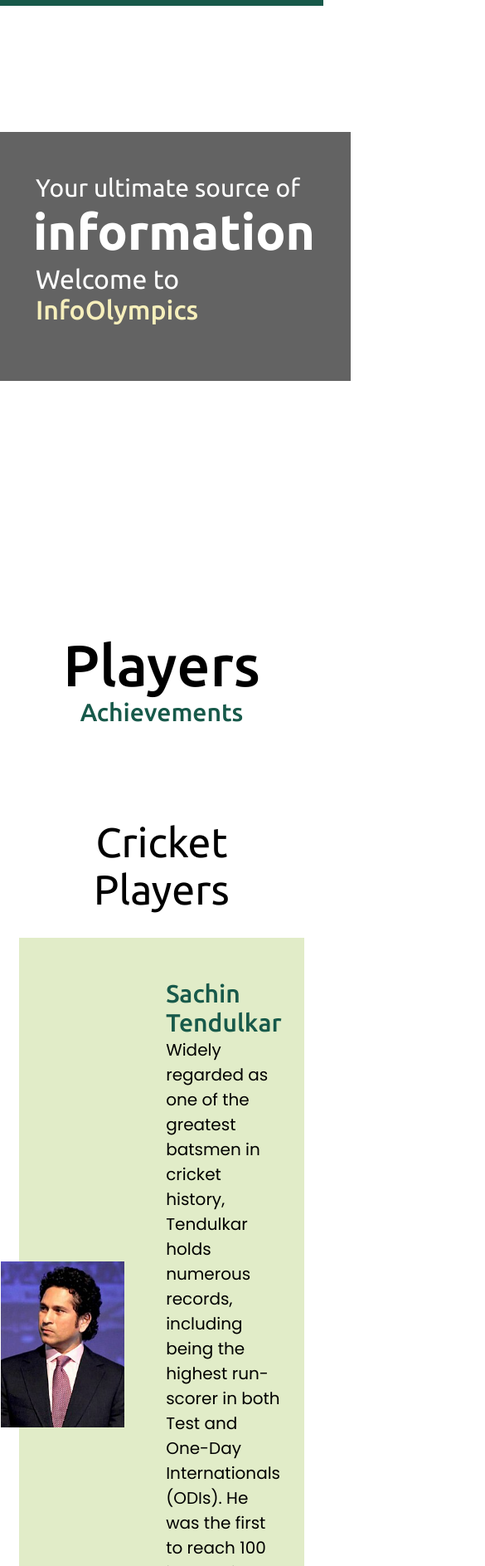
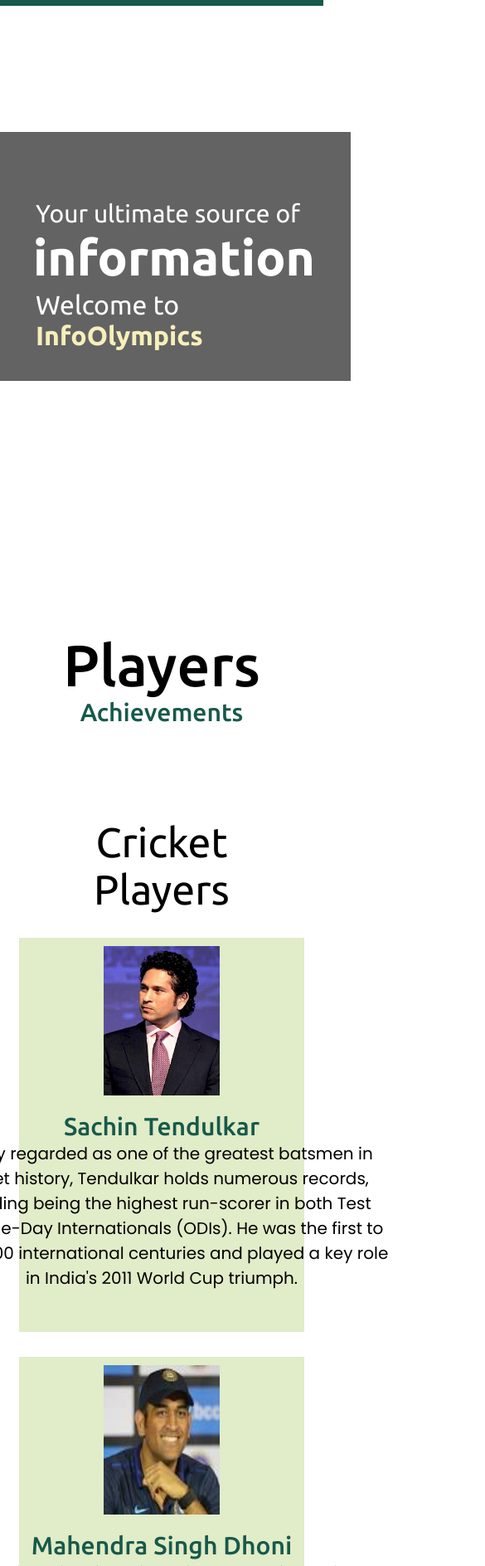
Before and after one commit to sadhanasharma1/InfoOlympic, a plain HTML site: page index.html in a window 390 px wide. Shown: the part 113-2000 px from the top of the page at 83% size, 585 px wide, since content can reach past the window. Drawn offline with nearby package versions, Linux system fonts and the light colour scheme.

Commit message:
Update style.css

```diff
--- a/style.css
+++ b/style.css
@@ -92,11 +92,7 @@ transition: color 0.3s ease;    /* diff */
 .navbar.sticky .menu li a:hover{
 color:white;
 }
-.max-width  {
-    max-width:3000px;
-    padding: 0px 40px;
-    margin:auto;
-}
+
 
 
 .port{
@@ -153,7 +149,9 @@ color:white;
 
 
 .home .max-width{
+    display:flex;
 
+justify-content:center;
 align-items: center;
 background-color: #222;
 opacity: 0.7;
@@ -168,14 +166,14 @@ height: 300px;
 .home .home-content .text-1{
     font-size:30px;
     font-weight:400;
-    opacity:1;
+
 
 }
 .home .home-content .text-2{
     font-size:60px;
     font-weight:600;
     margin-left: -3px;
-    opacity:1;
+
 }
 .home .home-content .text-3{
     font-size:40px;
@@ -185,7 +183,7 @@ height: 300px;
 
 .home .home-content .text-3 span{
     color: #F3E99F;
-    font-weight:500;
+    font-weight:600;
 }
 
 /* player section styling---------------- */
@@ -198,6 +196,7 @@ padding:30px;
 .player .player-content img{
     width: 160px;
     height: 200px;
+    padding:20px;
 
 }
 .player .player-content .profile{
@@ -212,6 +211,7 @@ padding:30px;
 .player .player-content .z{
     background-color: #E1ECC8;
     display:flex;
+
     justify-content: center;
     align-items: center;
 
@@ -358,6 +358,7 @@ padding:30px;
 }
 
 
+
     /* Contact Me section styling--------------------------- */
 
 
@@ -365,13 +366,11 @@ padding:30px;
     display:flex;
     flex-direction:column;
     text-align: center;
-    margin: 35px 0 20px 0 !important;
+    margin: 20px 500px 20px 500px !important;
     /* background:#222; */
 
   }
-.contact .max-width{
-    width:900px;
-}
+
 
   input[type=submit] {
     width: 100%;
@@ -390,7 +389,7 @@ background:#4d5357;
 
   input[type=text], select {
     width: 100%;
-    background:#4d5357;
+    background:#E1ECC8;
     padding: 12px 20px;
     margin: 8px 0;
     display: inline-block;
@@ -401,7 +400,7 @@ background:#4d5357;
   }
   input[type=email], select {
     width: 100%;
-    background:#4d5357;
+    background:#E1ECC8;
     padding: 12px 20px;
     margin: 8px 0;
     display: inline-block;
@@ -448,14 +447,41 @@ background:#4d5357;
     color: #F7D060;
     font-size:30px;
   }
-/* responsive ------------------------------- */
 
+    /* resonsive------------------ */
+
+
+    @media(max-width:2000px){
+        .home .max-width{
+            margin-left:0px;
+            margin-right:0px;
+
+    }
+    .contact .contact-content {
+        display:flex;
+        flex-direction:column;
+        justify-content: center;
+        text-align: center;
+        margin: 20px 100px 20px 100px !important;
+        /* background:#222; */
+
+      }
+    }
 
     @media(max-width:1200px){
         .home .max-width{
             margin-left:0px;
 
     }
+    .contact .contact-content {
+        display:flex;
+        flex-direction:column;
+        justify-content: center;
+        text-align: center;
+        margin: 20px 120px 20px 120px !important;
+        /* background:#222; */
+
+      }
     }
     @media(max-width: 947px){
         .max-width{
@@ -528,13 +554,61 @@ background:#4d5357;
             margin:20px 0;
             font-size:25px;
         }
+        .player .player-content .z{
 
+            display:flex;
+            flex-direction:column;
+            justify-content: center;
+            align-items: center;
         }
-
+        .player .player-content .z .text{
+            width:820px;
+            margin-top:-40px;
+            text-align:center;
+        }
+        .player .player-content .z img{
+            padding:10px;
+        }
+        }
+        @media(max-width: 950px){
+            .max-width{
+                padding: 0 23px;
+            }
+            .player .player-content .z .text{
+                width:650px;
+                margin-top:-40px;
+                text-align:center;
+            }
+          }
+        @media(max-width: 800px){
+            .max-width{
+                padding: 0 23px;
+            }
+            .player .player-content .z .text{
+                width:600px;
+                margin-top:-40px;
+                text-align:center;
+            }
+          }
 
   @media(max-width: 690px){
     .max-width{
         padding: 0 23px;
     }
+    .player .player-content .z .text{
+        width:650px;
+        margin-top:-40px;
+        text-align:center;
+    }
+  }
 
+  @media(max-width: 500px){
+    .max-width{
+        padding: 0 23px;
+    }
+    .player .player-content .z .text{
+        width:650px;
+        margin-top:-40px;
+        text-align:center;
+    }
   }
```
